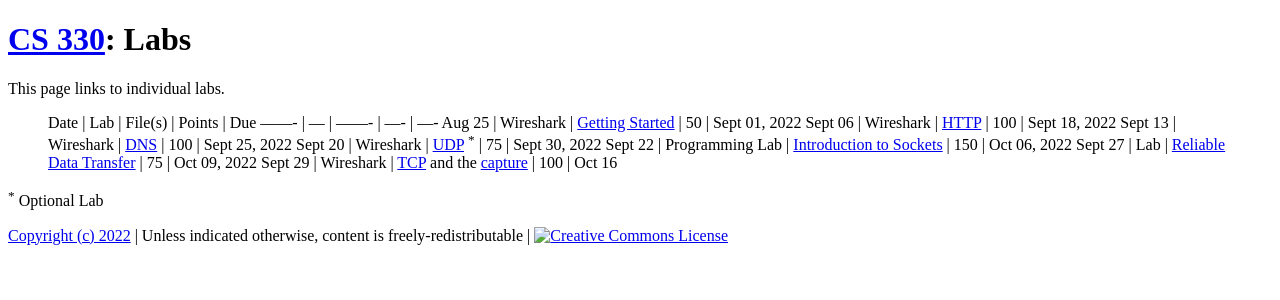
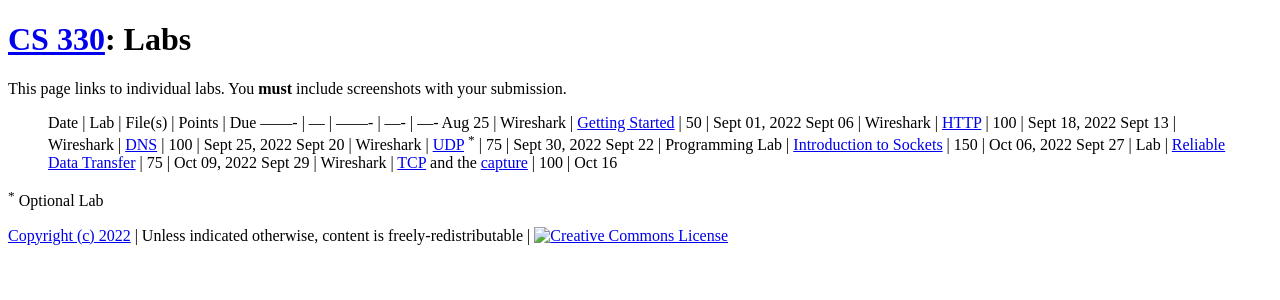
Before and after one commit to ycpcs/cs330-fall2023, a Jekyll site: the page built from labs/index.md, in a window 1280 px wide. Shown: the top 300 px of the page. Built offline with Jekyll 4.4.1, drawn with Linux system fonts in a browser that asks for light colours.

Commit message:
update lab

```diff
--- a/labs/index.md
+++ b/labs/index.md
@@ -3,7 +3,7 @@ layout: default
 title: "Labs"
 ---
 
-This page links to individual labs.
+This page links to individual labs. You __must__ include screenshots with your submission.
 
 >  Date   | Lab | File(s) | Points | Due
 > ------- | --- | ------- | ---- | ----
```
